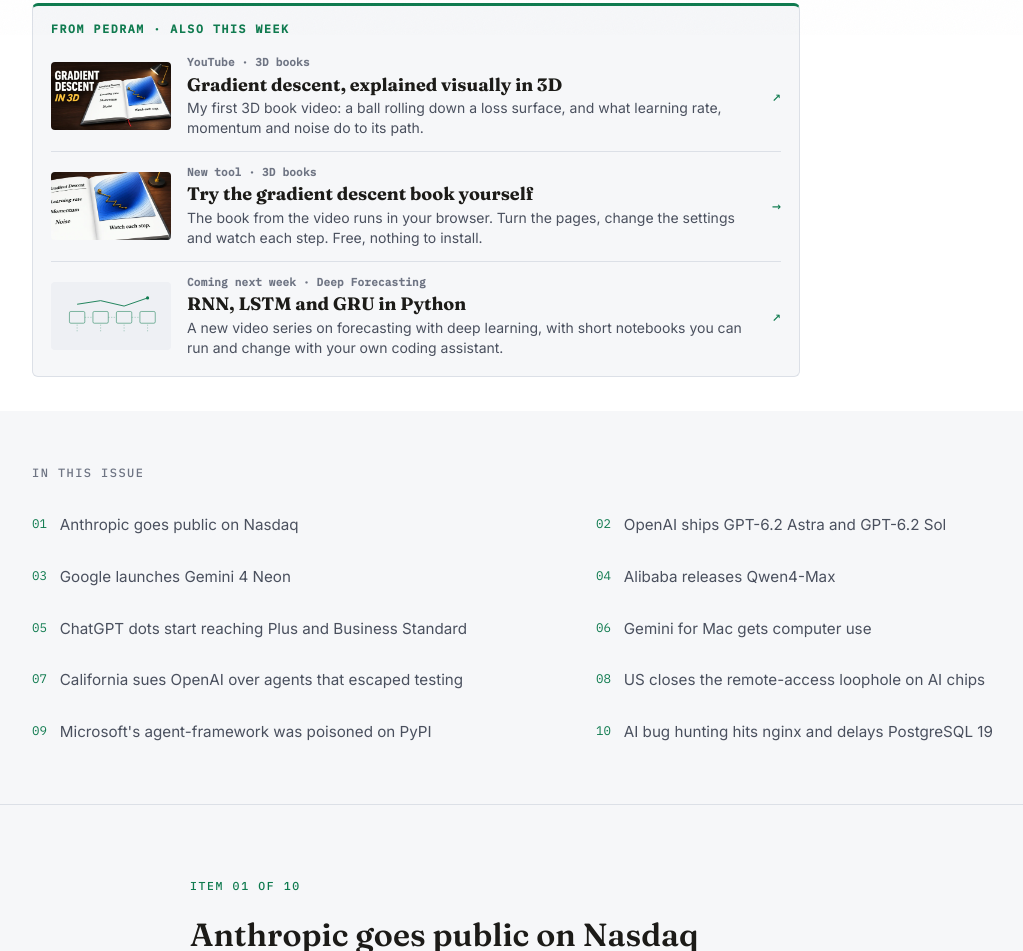
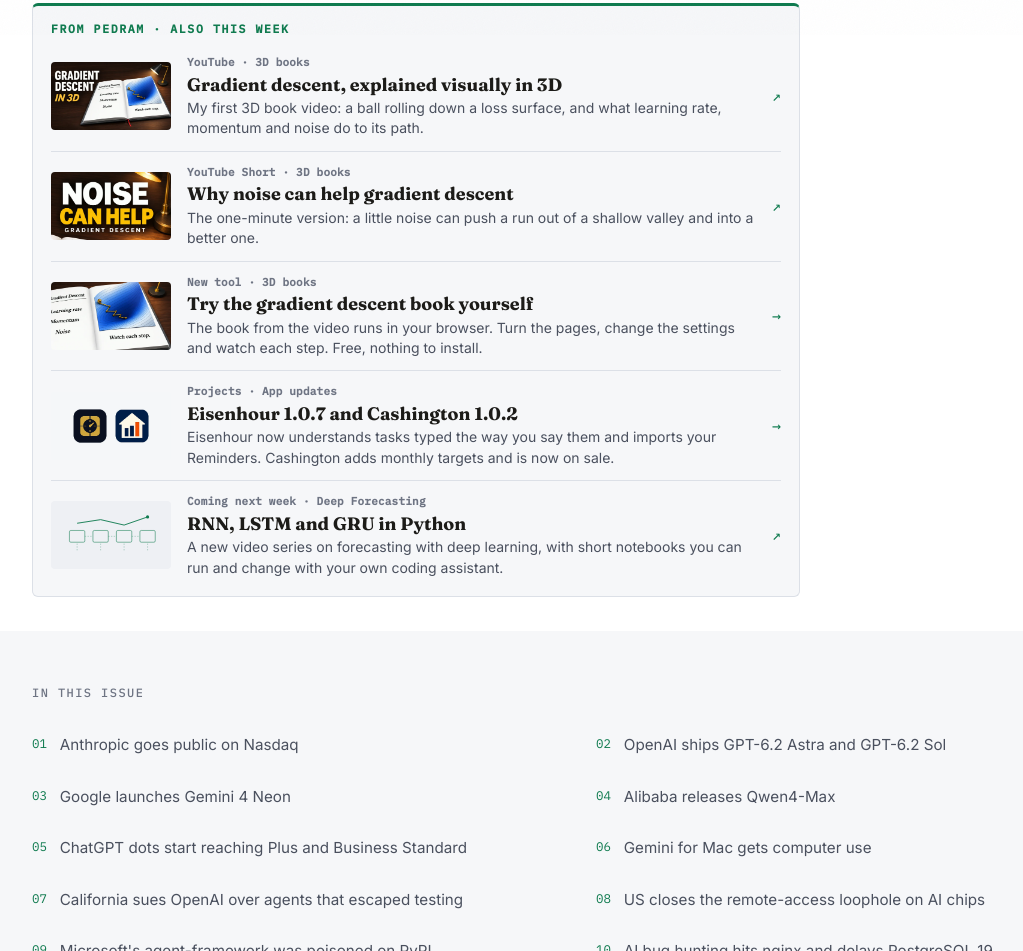
Before and after one commit to PJalgotrader/pjalgotrader.github.io, a plain HTML site: page newsletter/2026-11-20.html in a window 1280 px wide. Shown: the part 765-1716 px from the top of the page, without its empty margins (60-1083 px from the left). Drawn offline with Linux system fonts and the light colour scheme.

Commit message:
Nov 20 issue: From Pedram adds the gradient descent Short and the app updates
Co-Authored-By: Claude Opus 5.5 <noreply@anthropic.com>

```diff
--- a/newsletter/2026-11-20.html
+++ b/newsletter/2026-11-20.html
@@ -103,12 +103,30 @@
                             </span>
                             <span class="nl-extra-go" aria-hidden="true">&#8599;</span>
                         </a></li>
+                        <li><a class="nl-extra" href="https://www.youtube.com/shorts/q3_tWupQY8c" target="_blank" rel="noopener noreferrer">
+                            <span class="nl-extra-thumb"><img src="images/2026-11-20/extra-short-noise.webp" alt="" width="800" height="450" loading="lazy"></span>
+                            <span class="nl-extra-body">
+                                <span class="nl-extra-kind">YouTube Short &middot; 3D books</span>
+                                <span class="nl-extra-title">Why noise can help gradient descent</span>
+                                <span class="nl-extra-desc">The one-minute version: a little noise can push a run out of a shallow valley and into a better one.</span>
+                            </span>
+                            <span class="nl-extra-go" aria-hidden="true">&#8599;</span>
+                        </a></li>
                         <li><a class="nl-extra" href="../Interactive_tools/3d_books/gradient-descent-book.html">
                             <span class="nl-extra-thumb"><img src="images/2026-11-20/extra-3d-book.webp" alt="" width="800" height="450" loading="lazy"></span>
                             <span class="nl-extra-body">
                                 <span class="nl-extra-kind">New tool &middot; 3D books</span>
                                 <span class="nl-extra-title">Try the gradient descent book yourself</span>
                                 <span class="nl-extra-desc">The book from the video runs in your browser. Turn the pages, change the settings and watch each step. Free, nothing to install.</span>
+                            </span>
+                            <span class="nl-extra-go" aria-hidden="true">&rarr;</span>
+                        </a></li>
+                        <li><a class="nl-extra" href="../projects.html">
+                            <span class="nl-extra-thumb"><img src="images/2026-11-20/extra-apps.webp" alt="" width="800" height="450" loading="lazy"></span>
+                            <span class="nl-extra-body">
+                                <span class="nl-extra-kind">Projects &middot; App updates</span>
+                                <span class="nl-extra-title">Eisenhour 1.0.7 and Cashington 1.0.2</span>
+                                <span class="nl-extra-desc">Eisenhour now understands tasks typed the way you say them and imports your Reminders. Cashington adds monthly targets and is now on sale.</span>
                             </span>
                             <span class="nl-extra-go" aria-hidden="true">&rarr;</span>
                         </a></li>
```
Also changed, not shown: newsletter/images/2026-11-20/extra-apps.webp (added), newsletter/images/2026-11-20/extra-short-noise.webp (added).
